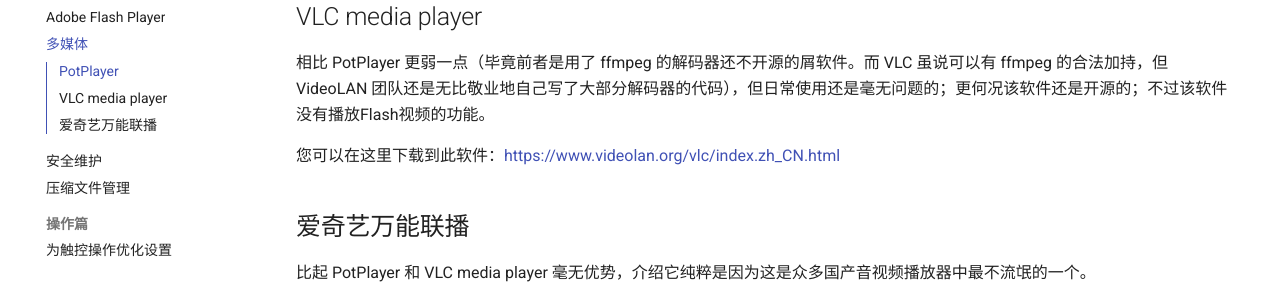
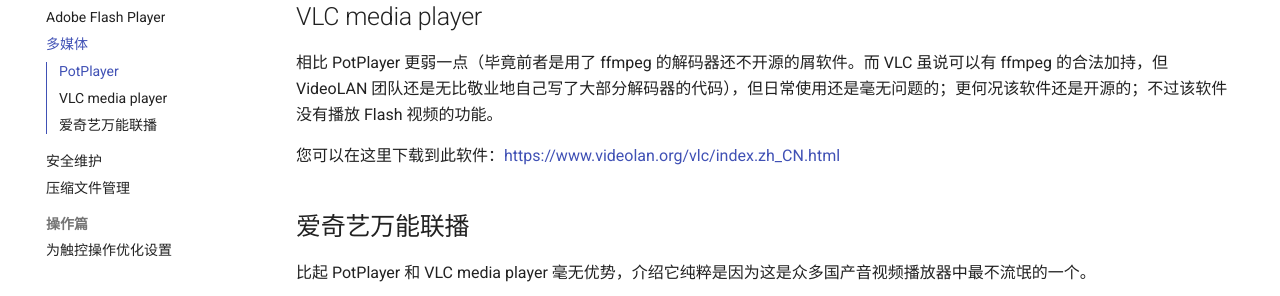
Before and after one commit to su-gzno3ms/tech-guide, an MkDocs documentation site: the page built from docs/daily-maintenance/software/multimedia.md, in a window 1280 px wide and 900 px high, scrolled down 1919 px. Shown: the part 207-503 px from the top of the window. Built offline with MkDocs 1.6.1 and Material for MkDocs 9.7.7, drawn with Linux system fonts in a browser that asks for light colours; comment, search, counter and statistics services are not loaded.

Commit message:
空格 1 1 4 5 1 4

```diff
--- a/docs/daily-maintenance/software/multimedia.md
+++ b/docs/daily-maintenance/software/multimedia.md
@@ -14,7 +14,7 @@
 	![Step 2](./images/disable-potplayer-update-2.png)
 
 ## VLC media player
-相比 PotPlayer 更弱一点（毕竟前者是用了 ffmpeg 的解码器还不开源的屑软件。而 VLC 虽说可以有 ffmpeg 的合法加持，但 VideoLAN 团队还是无比敬业地自己写了大部分解码器的代码），但日常使用还是毫无问题的；更何况该软件还是开源的；不过该软件没有播放Flash视频的功能。
+相比 PotPlayer 更弱一点（毕竟前者是用了 ffmpeg 的解码器还不开源的屑软件。而 VLC 虽说可以有 ffmpeg 的合法加持，但 VideoLAN 团队还是无比敬业地自己写了大部分解码器的代码），但日常使用还是毫无问题的；更何况该软件还是开源的；不过该软件没有播放 Flash 视频的功能。
 
 您可以在这里下载到此软件：<https://www.videolan.org/vlc/index.zh_CN.html>{: target="_blank" rel="noopener noreferrer" .external }
 
```
